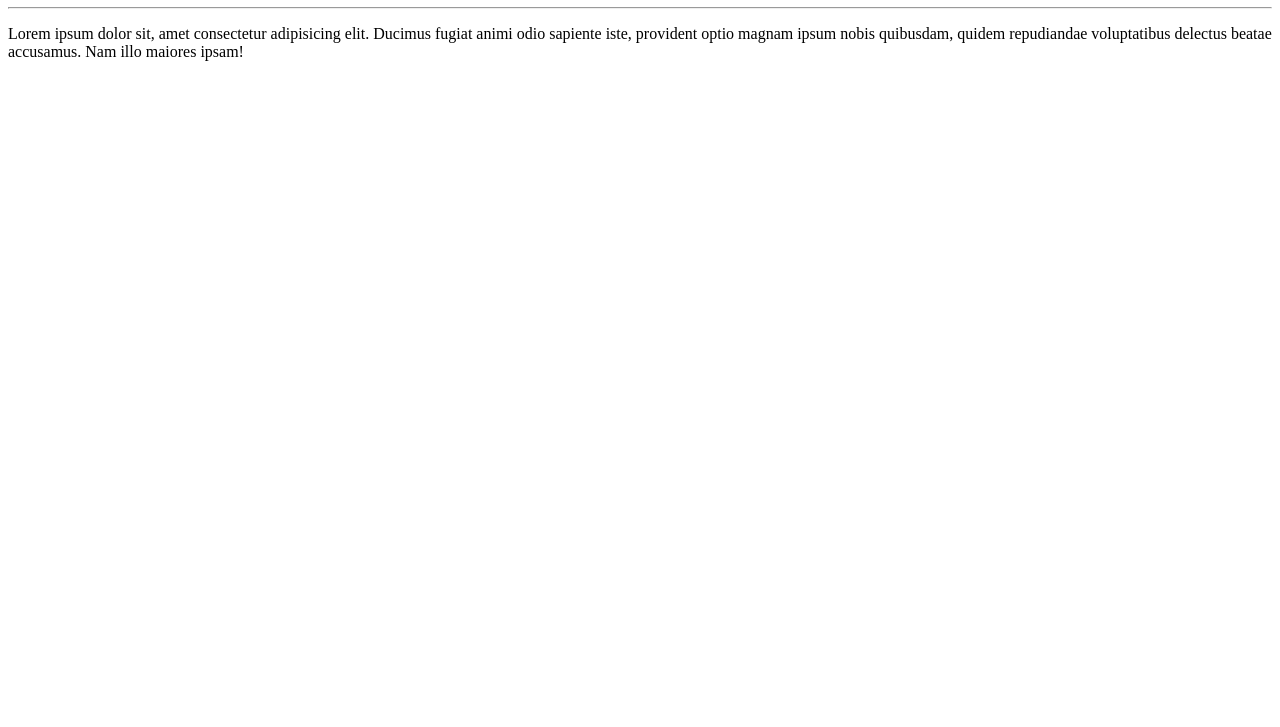
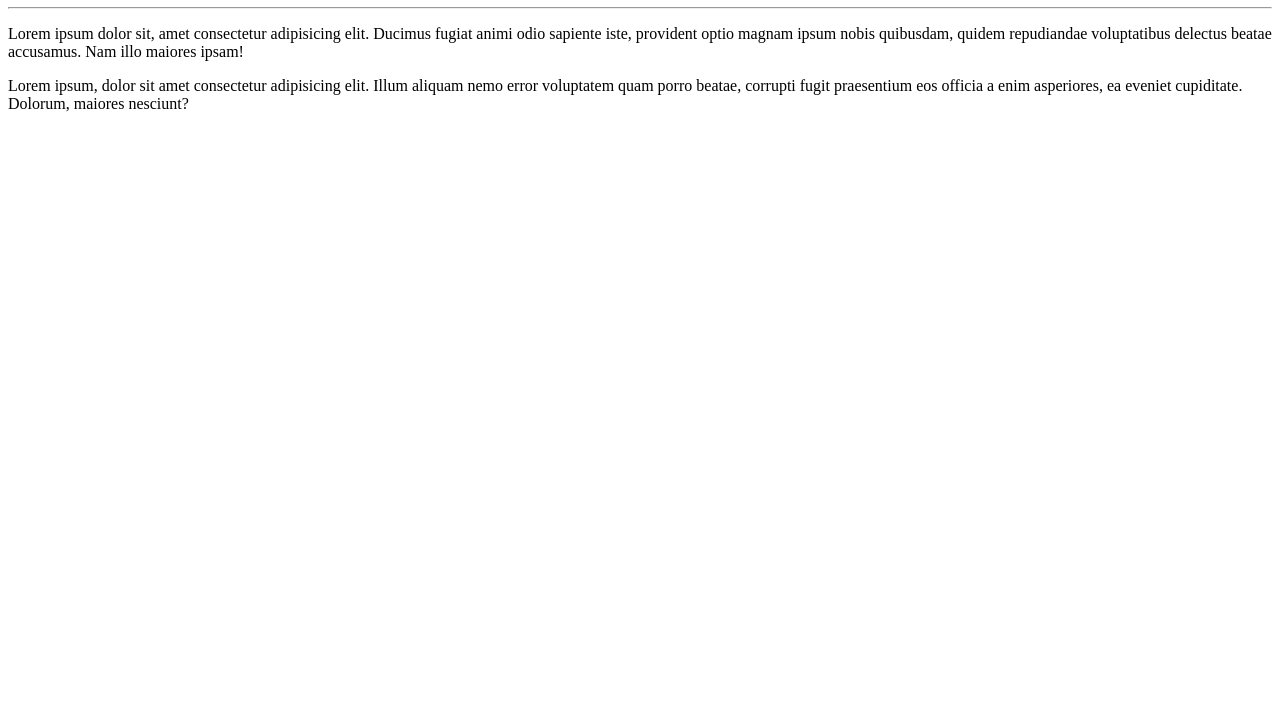
Before and after one commit to LeandroBonatto/Ola-Mundo, a plain HTML site: page site-exemplo/index.html in a window 1280 px wide. Shown: the part 73-800 px from the top of the page. Drawn offline with Linux system fonts and the light colour scheme.

Commit message:
Adicionei um parágrafo

```diff
--- a/site-exemplo/index.html
+++ b/site-exemplo/index.html
@@ -10,5 +10,6 @@
     <h1>Olá, mundo</h1>
     <hr>
     <p>Lorem ipsum dolor sit, amet consectetur adipisicing elit. Ducimus fugiat animi odio sapiente iste, provident optio magnam ipsum nobis quibusdam, quidem repudiandae voluptatibus delectus beatae accusamus. Nam illo maiores ipsam!</p>
+    <p>Lorem ipsum, dolor sit amet consectetur adipisicing elit. Illum aliquam nemo error voluptatem quam porro beatae, corrupti fugit praesentium eos officia a enim asperiores, ea eveniet cupiditate. Dolorum, maiores nesciunt?</p>
 </body>
 </html>
```
